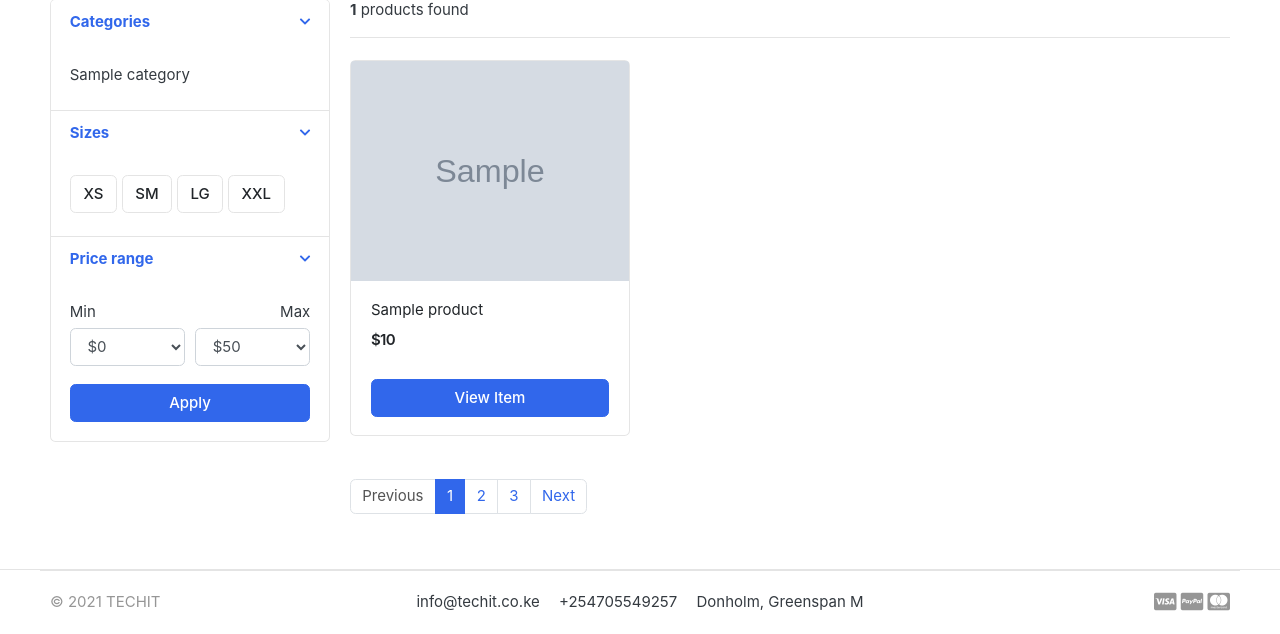
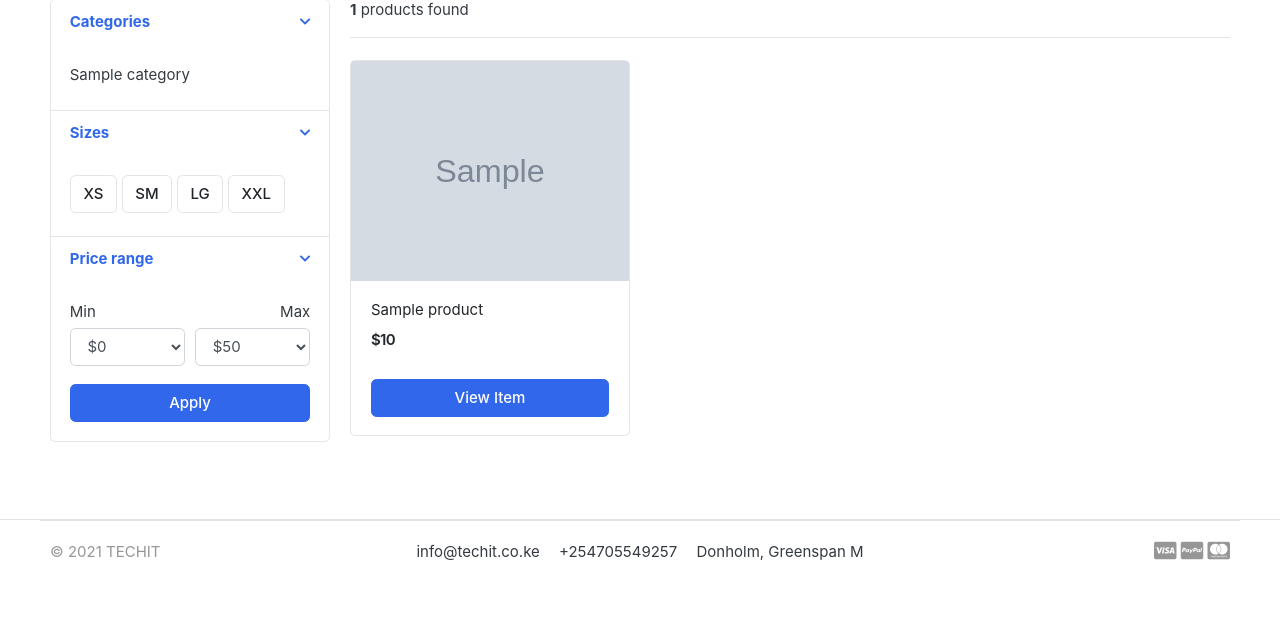
Before and after one commit to stevescilar/smart-shop, a Django app: page /store/ in a window 1280 px wide. Shown: the part 295-929 px from the top of the page. After the commit the page ends 855 px from the top, so only its background shows below. Run offline with Django 4.2, Linux system fonts and the light colour scheme; tables that the repository leaves empty hold one stand-in row (values such as "Sample post"); grey boxes marked "Sample" are stand-in pictures; some libraries are stand-ins or nearby versions; some web fonts are replaced.

Commit message:
more on pagination

```diff
--- a/store/views.py
+++ b/store/views.py
@@ -14,6 +14,9 @@ def store(request,category_slug=None):
     if category_slug !=None:
         categories = get_object_or_404(Category, slug = category_slug)
         products = Product.objects.filter(category=categories, is_available=True)
+        paginator = Paginator(products, 4)
+        page = request.GET.get('page')
+        paged_products = paginator.get_page(page)
         product_count = products.count()
 
         #displaying all products
--- a/templates/store/store.html
+++ b/templates/store/store.html
@@ -147,13 +147,28 @@
 
 
     <nav class="mt-4" aria-label="Page navigation sample">
-      <ul class="pagination">
-        <li class="page-item disabled"><a class="page-link" href="#">Previous</a></li>
-        <li class="page-item active"><a class="page-link" href="#">1</a></li>
-        <li class="page-item"><a class="page-link" href="#">2</a></li>
-        <li class="page-item"><a class="page-link" href="#">3</a></li>
-        <li class="page-item"><a class="page-link" href="#">Next</a></li>
-      </ul>
+        {% if products.has_other_pages %}
+            <ul class="pagination">
+                {% if products.has_previous %}
+                <li class="page-item"><a class="page-link" href="?page={{products.previous_page_number}}">Previous</a></li>
+                {% else %}
+                <li class="page-item disabled"><a class="page-link" href="#">Previous</a></li>
+                {% endif %}
+                <!-- looping through page numbers -->
+                {% for i in products.paginator.page_range %}
+                    {% if products.number == i %}
+                        <li class="page-item active"><a class="page-link" href="#">{{i}}</a></li>
+                    {% else %}
+                        <li class="page-item"><a class="page-link" href="?page={{i}}">{{i}}</a></li>
+                    {% endif %}
+                {% endfor %}
+                {% if products.has_next %}
+                <li class="page-item"><a class="page-link" href="?page={{products.next_page_number}}">Next</a></li>
+                {% else %}
+                <li class="page-item disabled"><a class="page-link" href="#">Next</a></li>
+                {% endif %}
+            </ul>
+        {% endif %}
     </nav>
 
         </main> <!-- col.// -->
```
